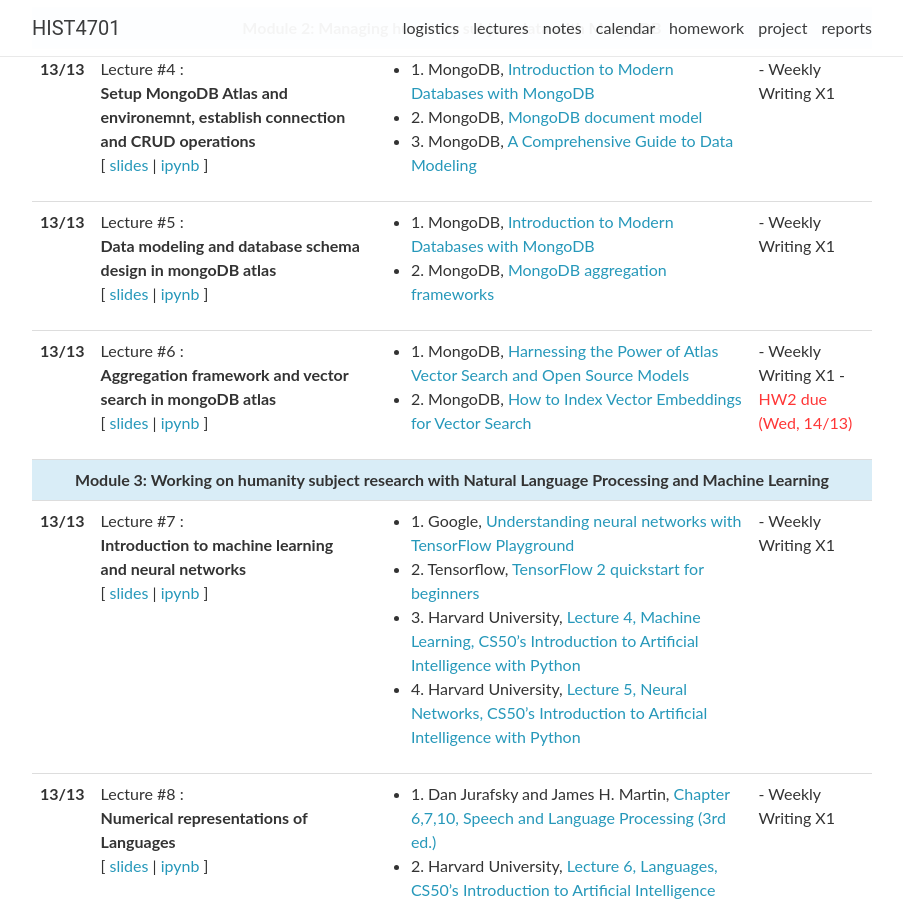
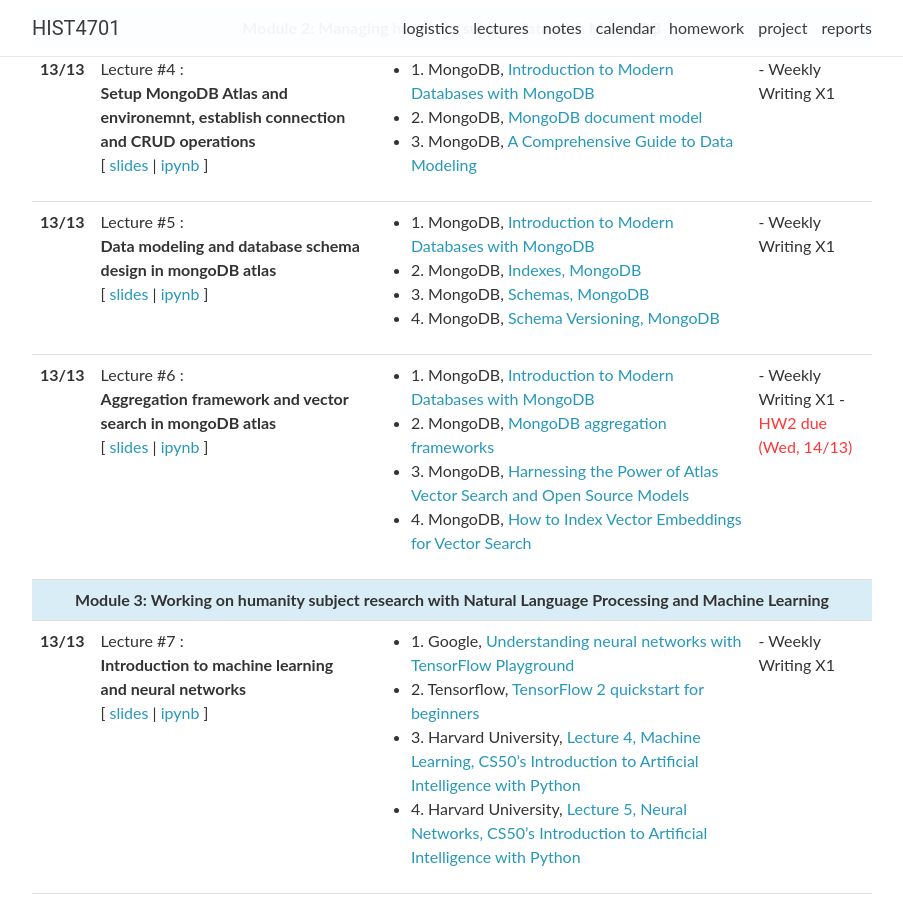
Before and after one commit to pakkinlau/prog-for-humanists-web, a Jekyll site: the page built from _pages/lectures.md, in a window 1280 px wide and 900 px high, scrolled down 714 px. Shown: the whole window, without its empty margins (188-1091 px from the left). Built offline with Jekyll 4.4.1, drawn with Linux system fonts in a browser that asks for light colours; nearby versions of some CDN libraries; comment, search, counter and statistics services are not loaded.

Commit message:
Gites: Automated add-commit-push. Datetime tag: 05/01/2024 01:48:00

```diff
--- a/_data/lectures.yml
+++ b/_data/lectures.yml
@@ -60,7 +60,9 @@
   ipynb: https://github.com/pakkinlau/prog-for-humanists/tree/main/colabs/Unit%202b%20-%20Data%20modeling%2C%20database%20modeling
   readings:
     - 1. MongoDB, <a href="https://drive.google.com/drive/folders/1U9WPFkIKBLELqHj7mfh76Bw1u5eFpwqg" target="_blank">Introduction to Modern Databases with MongoDB</a>
-    - 2. MongoDB, <a href="https://www.mongodb.com/docs/manual/aggregation/" target="_blank">MongoDB aggregation frameworks</a>
+    - 2. MongoDB, <a href="https://www.mongodb.com/docs/manual/indexes/" target="_blank">Indexes, MongoDB</a>
+    - 3. MongoDB, <a href="https://www.mongodb.com/docs/atlas/app-services/schemas/" target="_blank">Schemas, MongoDB</a>
+    - 4. MongoDB, <a href="https://www.mongodb.com/docs/manual/tutorial/model-data-for-schema-versioning/" target="_blank">Schema Versioning, MongoDB</a>
 
 
   logistics: >
@@ -73,8 +75,10 @@
   slides: https://docs.google.com/presentation/d/10HfA81SuRqLmIpckxPUD5bKA7Ue5i1dO_FLiFW4l5SM/edit?usp=sharing
   ipynb: https://github.com/pakkinlau/prog-for-humanists/tree/main/colabs/Unit%202c%20-%20aggregation%20framework%2C%20vector%20search
   readings:
-    - 1. MongoDB, <a href="https://www.mongodb.com/developer/products/atlas/building-generative-ai-applications-vector-search-open-source-models/" target="_blank">Harnessing the Power of Atlas Vector Search and Open Source Models</a>
-    - 2. MongoDB, <a href="https://www.mongodb.com/docs/atlas/atlas-search/field-types/knn-vector/" target="_blank">How to Index Vector Embeddings for Vector Search</a>
+    - 1. MongoDB, <a href="https://drive.google.com/drive/folders/1U9WPFkIKBLELqHj7mfh76Bw1u5eFpwqg" target="_blank">Introduction to Modern Databases with MongoDB</a>
+    - 2. MongoDB, <a href="https://www.mongodb.com/docs/manual/aggregation/" target="_blank">MongoDB aggregation frameworks</a>
+    - 3. MongoDB, <a href="https://www.mongodb.com/developer/products/atlas/building-generative-ai-applications-vector-search-open-source-models/" target="_blank">Harnessing the Power of Atlas Vector Search and Open Source Models</a>
+    - 4. MongoDB, <a href="https://www.mongodb.com/docs/atlas/atlas-search/field-types/knn-vector/" target="_blank">How to Index Vector Embeddings for Vector Search</a>
 
 
   logistics: >
```
